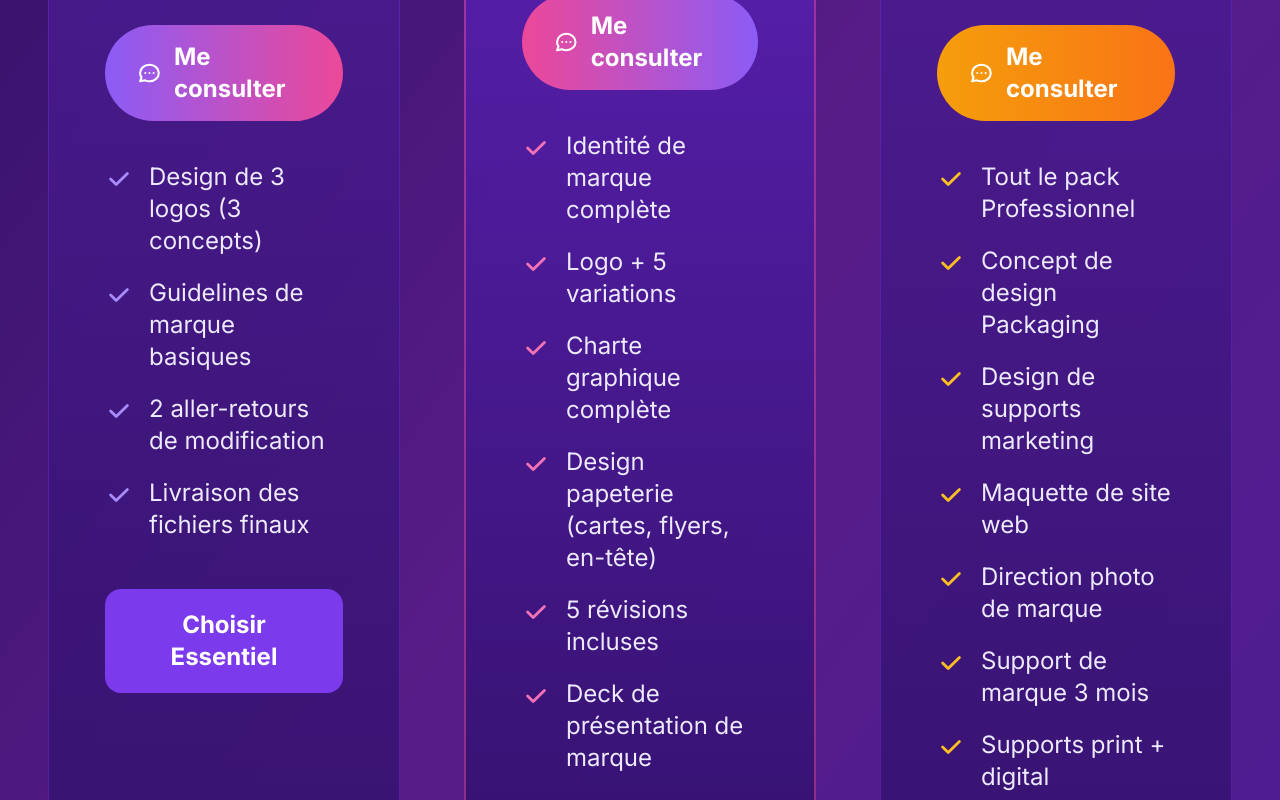
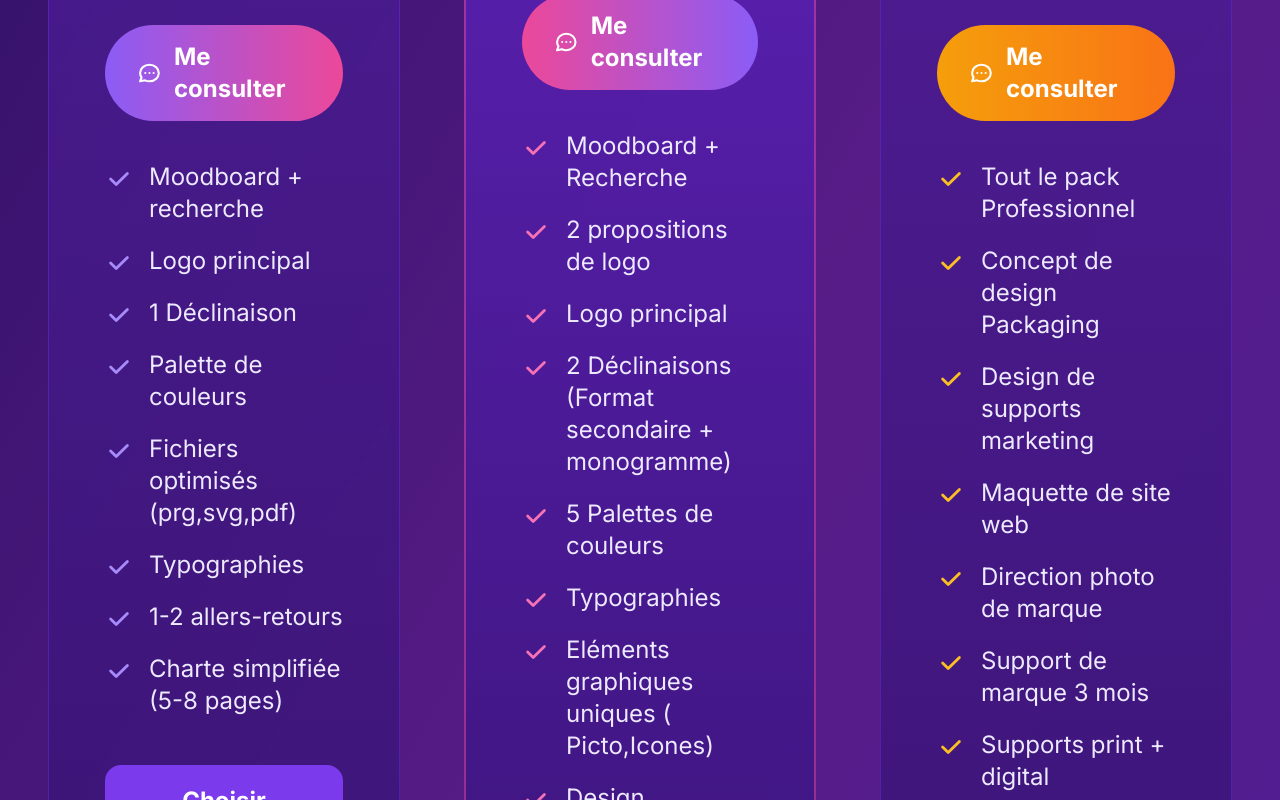
Before and after one commit to herpin-dominique/graphiste-site, a SvelteKit app: page /tarifs in a window 1280 px wide. Shown: the part 640-1440 px from the top of the page. Built offline with nearby package versions, Linux system fonts and the light colour scheme.

Commit message:
Refactor code structure for improved readability and maintainability

```diff
--- a/src/routes/+page.svelte
+++ b/src/routes/+page.svelte
@@ -51,7 +51,10 @@
         class="relative inline-block text-white transform -rotate-6 hover:-rotate-3 hover:scale-105 transition-transform duration-300"
         style="text-shadow: 0 4px 20px rgba(0,0,0,0.9);"
         >décoller
-        <span class="absolute -top-4 -right-4 lg:-top-8 lg:-right-6 text-3xl lg:text-5xl animate-bounce" style="transform: rotate(-30deg);">🚀</span>
+        <span
+          class="absolute -top-4 -right-4 lg:-top-8 lg:-right-6 text-3xl lg:text-5xl animate-bounce"
+          style="transform: rotate(-30deg);">🚀</span
+        >
       </span> votre image
     </h1>
     <p
@@ -113,7 +116,7 @@
           class="aspect-square rounded-3xl bg-gradient-to-br from-violet-100 to-pink-100 overflow-hidden shadow-2xl"
         >
           <img
-            src="/projets/Emballage parfumé et couleurs vibrantes.png"
+            src="/src/projets/spike_5illustration.png"
             alt="Lola Herpin"
             class="w-full h-full object-cover"
           />
@@ -219,7 +222,7 @@
       >
         <div class="aspect-[4/5] overflow-hidden">
           <img
-            src="/projets/Emballage parfumé et couleurs vibrantes.png"
+            src="/src/projets/spike_5illustration.png"
             alt="Projet de branding"
             class="w-full h-full object-cover transition-transform duration-500 group-hover:scale-110"
           />
@@ -246,7 +249,7 @@
       >
         <div class="aspect-[4/5] overflow-hidden">
           <img
-            src="/projets/inspicopilotlolachat.png"
+            src="/src/projets/Affiche-luc-et-lea.png"
             alt="Illustration éditoriale"
             class="w-full h-full object-cover transition-transform duration-500 group-hover:scale-110"
           />
@@ -255,8 +258,8 @@
           class="absolute inset-0 bg-gradient-to-t from-pink-900/90 via-pink-900/20 to-transparent opacity-0 group-hover:opacity-100 transition-opacity duration-300 flex items-end p-8"
         >
           <div class="text-white">
-            <h3 class="font-bold text-2xl lg:text-3xl mb-2">Illustration</h3>
-            <p class="text-pink-200 text-lg lg:text-xl">Mode & Travaux</p>
+            <h3 class="font-bold text-2xl lg:text-3xl mb-2">AFFICHE</h3>
+            <p class="text-pink-200 text-lg lg:text-xl">PUB</p>
           </div>
         </div>
       </div>
@@ -269,7 +272,7 @@
       >
         <div class="aspect-[4/5] overflow-hidden">
           <img
-            src="/projets/Cookies.png"
+            src="/src/projets/"
             alt="Packaging design"
             class="w-full h-full object-cover transition-transform duration-500 group-hover:scale-110"
           />
@@ -278,8 +281,8 @@
           class="absolute inset-0 bg-gradient-to-t from-indigo-900/90 via-indigo-900/20 to-transparent opacity-0 group-hover:opacity-100 transition-opacity duration-300 flex items-end p-8"
         >
           <div class="text-white">
-            <h3 class="font-bold text-2xl lg:text-3xl mb-2">Packaging</h3>
-            <p class="text-indigo-200 text-lg lg:text-xl">Design produit</p>
+            <h3 class="font-bold text-2xl lg:text-3xl mb-2">VIDEO</h3>
+            <p class="text-indigo-200 text-lg lg:text-xl">Motion Design</p>
           </div>
         </div>
       </div>
--- a/src/routes/tarifs/+page.svelte
+++ b/src/routes/tarifs/+page.svelte
@@ -90,7 +90,7 @@
               clip-rule="evenodd"
             ></path>
           </svg>
-          <span>Design de 3 logos (3 concepts)</span>
+          <span>Moodboard + recherche</span>
         </li>
         <li class="flex items-start gap-4">
           <svg
@@ -104,7 +104,7 @@
               clip-rule="evenodd"
             ></path>
           </svg>
-          <span>Guidelines de marque basiques</span>
+          <span>Logo principal</span>
         </li>
         <li class="flex items-start gap-4">
           <svg
@@ -118,7 +118,7 @@
               clip-rule="evenodd"
             ></path>
           </svg>
-          <span>2 aller-retours de modification</span>
+          <span>1 Déclinaison</span>
         </li>
         <li class="flex items-start gap-4">
           <svg
@@ -132,7 +132,63 @@
               clip-rule="evenodd"
             ></path>
           </svg>
-          <span>Livraison des fichiers finaux</span>
+          <span>Palette de couleurs</span>
+        </li>
+        <li class="flex items-start gap-4">
+          <svg
+            class="w-6 h-6 lg:w-7 lg:h-7 text-violet-400 mt-1 flex-shrink-0"
+            fill="currentColor"
+            viewBox="0 0 20 20"
+          >
+            <path
+              fill-rule="evenodd"
+              d="M16.707 5.293a1 1 0 010 1.414l-8 8a1 1 0 01-1.414 0l-4-4a1 1 0 011.414-1.414L8 12.586l7.293-7.293a1 1 0 011.414 0z"
+              clip-rule="evenodd"
+            ></path>
+          </svg>
+          <span>Fichiers optimisés (prg,svg,pdf)</span>
+        </li>
+        <li class="flex items-start gap-4">
+          <svg
+            class="w-6 h-6 lg:w-7 lg:h-7 text-violet-400 mt-1 flex-shrink-0"
+            fill="currentColor"
+            viewBox="0 0 20 20"
+          >
+            <path
+              fill-rule="evenodd"
+              d="M16.707 5.293a1 1 0 010 1.414l-8 8a1 1 0 01-1.414 0l-4-4a1 1 0 011.414-1.414L8 12.586l7.293-7.293a1 1 0 011.414 0z"
+              clip-rule="evenodd"
+            ></path>
+          </svg>
+          <span>Typographies</span>
+        </li>
+        <li class="flex items-start gap-4">
+          <svg
+            class="w-6 h-6 lg:w-7 lg:h-7 text-violet-400 mt-1 flex-shrink-0"
+            fill="currentColor"
+            viewBox="0 0 20 20"
+          >
+            <path
+              fill-rule="evenodd"
+              d="M16.707 5.293a1 1 0 010 1.414l-8 8a1 1 0 01-1.414 0l-4-4a1 1 0 011.414-1.414L8 12.586l7.293-7.293a1 1 0 011.414 0z"
+              clip-rule="evenodd"
+            ></path>
+          </svg>
+          <span>1-2 allers-retours</span>
+        </li>
+        <li class="flex items-start gap-4">
+          <svg
+            class="w-6 h-6 lg:w-7 lg:h-7 text-violet-400 mt-1 flex-shrink-0"
+            fill="currentColor"
+            viewBox="0 0 20 20"
+          >
+            <path
+              fill-rule="evenodd"
+              d="M16.707 5.293a1 1 0 010 1.414l-8 8a1 1 0 01-1.414 0l-4-4a1 1 0 011.414-1.414L8 12.586l7.293-7.293a1 1 0 011.414 0z"
+              clip-rule="evenodd"
+            ></path>
+          </svg>
+          <span>Charte simplifiée (5-8 pages)</span>
         </li>
       </ul>
 
@@ -202,7 +258,7 @@
               clip-rule="evenodd"
             ></path>
           </svg>
-          <span>Identité de marque complète</span>
+          <span>Moodboard + Recherche</span>
         </li>
         <li class="flex items-start gap-4">
           <svg
@@ -216,7 +272,7 @@
               clip-rule="evenodd"
             ></path>
           </svg>
-          <span>Logo + 5 variations</span>
+          <span>2 propositions de logo</span>
         </li>
         <li class="flex items-start gap-4">
           <svg
@@ -230,7 +286,63 @@
               clip-rule="evenodd"
             ></path>
           </svg>
-          <span>Charte graphique complète</span>
+          <span>Logo principal</span>
+        </li>
+        <li class="flex items-start gap-4">
+          <svg
+            class="w-6 h-6 lg:w-7 lg:h-7 text-pink-400 mt-1 flex-shrink-0"
+            fill="currentColor"
+            viewBox="0 0 20 20"
+          >
+            <path
+              fill-rule="evenodd"
+              d="M16.707 5.293a1 1 0 010 1.414l-8 8a1 1 0 01-1.414 0l-4-4a1 1 0 011.414-1.414L8 12.586l7.293-7.293a1 1 0 011.414 0z"
+              clip-rule="evenodd"
+            ></path>
+          </svg>
+          <span>2 Déclinaisons (Format secondaire + monogramme)</span>
+        </li>
+        <li class="flex items-start gap-4">
+          <svg
+            class="w-6 h-6 lg:w-7 lg:h-7 text-pink-400 mt-1 flex-shrink-0"
+            fill="currentColor"
+            viewBox="0 0 20 20"
+          >
+            <path
+              fill-rule="evenodd"
+              d="M16.707 5.293a1 1 0 010 1.414l-8 8a1 1 0 01-1.414 0l-4-4a1 1 0 011.414-1.414L8 12.586l7.293-7.293a1 1 0 011.414 0z"
+              clip-rule="evenodd"
+            ></path>
+          </svg>
+          <span>5 Palettes de couleurs</span>
+        </li>
+        <li class="flex items-start gap-4">
+          <svg
+            class="w-6 h-6 lg:w-7 lg:h-7 text-pink-400 mt-1 flex-shrink-0"
+            fill="currentColor"
+            viewBox="0 0 20 20"
+          >
+            <path
+              fill-rule="evenodd"
+              d="M16.707 5.293a1 1 0 010 1.414l-8 8a1 1 0 01-1.414 0l-4-4a1 1 0 011.414-1.414L8 12.586l7.293-7.293a1 1 0 011.414 0z"
+              clip-rule="evenodd"
+            ></path>
+          </svg>
+          <span>Typographies</span>
+        </li>
+        <li class="flex items-start gap-4">
+          <svg
+            class="w-6 h-6 lg:w-7 lg:h-7 text-pink-400 mt-1 flex-shrink-0"
+            fill="currentColor"
+            viewBox="0 0 20 20"
+          >
+            <path
+              fill-rule="evenodd"
+              d="M16.707 5.293a1 1 0 010 1.414l-8 8a1 1 0 01-1.414 0l-4-4a1 1 0 011.414-1.414L8 12.586l7.293-7.293a1 1 0 011.414 0z"
+              clip-rule="evenodd"
+            ></path>
+          </svg>
+          <span>Eléments graphiques uniques ( Picto,Icones)</span>
         </li>
         <li class="flex items-start gap-4">
           <svg
@@ -258,7 +370,7 @@
               clip-rule="evenodd"
             ></path>
           </svg>
-          <span>5 révisions incluses</span>
+          <span>Charte graphique détaillée (10-15 pages)</span>
         </li>
         <li class="flex items-start gap-4">
           <svg
@@ -272,7 +384,21 @@
               clip-rule="evenodd"
             ></path>
           </svg>
-          <span>Deck de présentation de marque</span>
+          <span>Mockup sur différents supports</span>
+        </li>
+        <li class="flex items-start gap-4">
+          <svg
+            class="w-6 h-6 lg:w-7 lg:h-7 text-pink-400 mt-1 flex-shrink-0"
+            fill="currentColor"
+            viewBox="0 0 20 20"
+          >
+            <path
+              fill-rule="evenodd"
+              d="M16.707 5.293a1 1 0 010 1.414l-8 8a1 1 0 01-1.414 0l-4-4a1 1 0 011.414-1.414L8 12.586l7.293-7.293a1 1 0 011.414 0z"
+              clip-rule="evenodd"
+            ></path>
+          </svg>
+          <span>3 allers-retours</span>
         </li>
       </ul>
 
```
Also changed, not shown: 2 other files (tests, documents, lock files or other folders).
